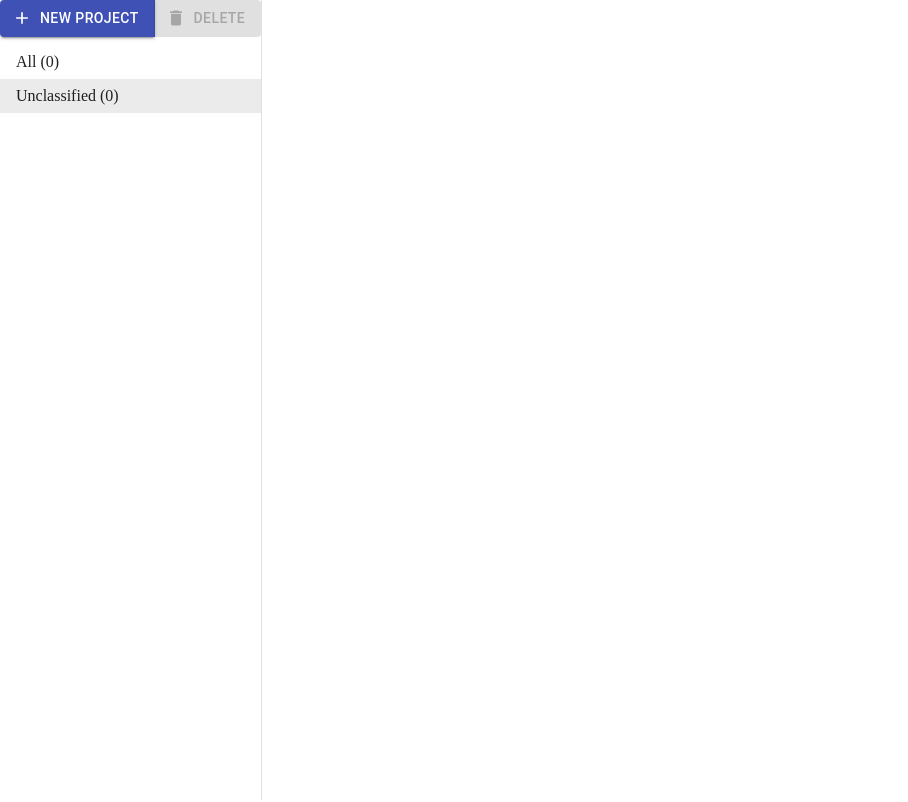
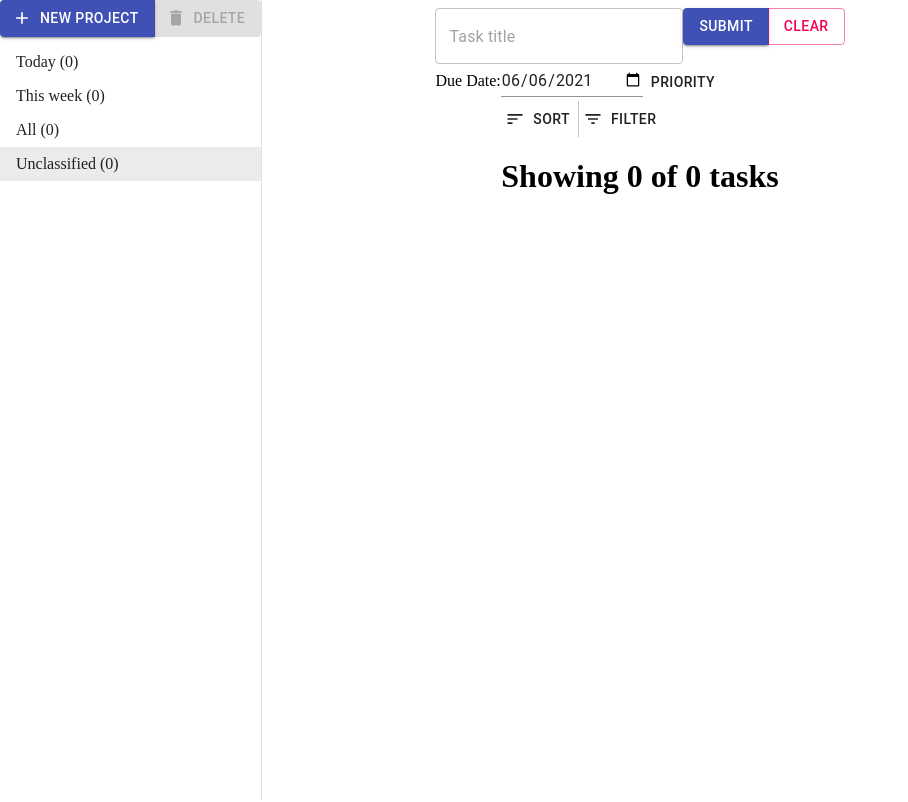
Before and after one commit to arkch99/task-app, a React (Create React App) app: page / in a window 1280 px wide. Shown: the top 802 px of the page, without its empty margins (0-908 px from the left). Built offline with nearby package versions, Linux system fonts and the light colour scheme.

Commit message:
Add preset projects for today and week

```diff
--- a/package.json
+++ b/package.json
@@ -8,6 +8,7 @@
     "@testing-library/jest-dom": "^5.12.0",
     "@testing-library/react": "^11.2.7",
     "@testing-library/user-event": "^12.8.3",
+    "date-fns": "^2.22.1",
     "react": "^17.0.2",
     "react-dom": "^17.0.2",
     "react-scripts": "4.0.3",
--- a/src/App.js
+++ b/src/App.js
@@ -4,7 +4,7 @@ import ProjectPane from "./components/ProjectPane";
 
 import "./index.css";
 
-import Container from '@material-ui/core/Container';
+// import Container from '@material-ui/core/Container';
 import Drawer from '@material-ui/core/Drawer';
 import Input from '@material-ui/core/Input';
 import Button from '@material-ui/core/Button';
@@ -15,12 +15,17 @@ import MenuItem from '@material-ui/core/MenuItem';
 import uniqid from 'uniqid';
 import { ButtonGroup } from "@material-ui/core";
 
+import {parseISO, isThisWeek, isToday } from "date-fns";
+
+
 class App extends Component {
 	constructor(){
 		super();
 		this.state = {
 			tasks: [],
 			projects:[
+				{id:"today",name:"Today"},
+				{id:"week",name:"This week"},
 				{id:"all", name:"All"},
 				{id:"default", name:"Unclassified"}],
 			selectedProj: "default",
@@ -74,8 +79,9 @@ class App extends Component {
 	}
 
 	handleSubmit(event){
+		const specialProjs = new Set(["all", "today", "week"]);
 		const ip = document.getElementById("task-field");
-		const projId = this.state.selectedProj === "all" ? "default" : this.state.selectedProj;//document.getElementById("proj-sel-menu").value;
+		const projId = specialProjs.has(this.state.selectedProj) ? "default" : this.state.selectedProj;//document.getElementById("proj-sel-menu").value;
 		const dueDate = document.getElementById("task-submit-date").value;
 		const newTask = {
 			id:uniqid(),
@@ -102,8 +108,6 @@ class App extends Component {
 		const dateEle = document.getElementById(`${taskId}-date-edit`);
 
 		console.log(colour);
-		//console.log(typeof taskEle.contentEditable);
-		//console.log(taskEle.contentEditable);
 
 		if(this.state.editedTask !== "none"){ // if save button has been pressed
 			console.log(`Save pressed on ${taskId}`);
@@ -171,7 +175,7 @@ class App extends Component {
 		this.setState({
 			selectedProj: projId
 		});
-		if(projId === "default" || projId === "all"){ // prevent deletion of unclassified and all
+		if(projId === "default" || projId === "all" || projId === "today" || projId === "week"){ // prevent deletion of unclassified and all
 			this.setState({
 				delEnabled: false
 			});
@@ -291,11 +295,16 @@ class App extends Component {
 	}
 
 	render(){
+
 		let tasksInProject = this.state.tasks;
 		let projName = "all";
-		const today = new Date().toISOString().slice(0, 10);
+		let nTaskMap = new Map();
+
+		const specialProjs = new Set(["all", "today", "week"]);
+
 		const colourAnchor = <Button onClick={this.handleColourMenu}>Priority</Button>;
 		const colours = ["red", "yellow", "green"];
+
 		const colourCodes = {
 			red: "#ff5252",
 			yellow: "#fff176",
@@ -306,6 +315,7 @@ class App extends Component {
 			yellow: "Medium",
 			green: "Low"
 		};
+
 		const colourItems = colours.map(colour =>(
 			<MenuItem
 				key={colour}
@@ -319,17 +329,48 @@ class App extends Component {
 		));
 
 		if(this.state.selectedProj !== "all"){
-			tasksInProject = this.state.tasks.filter(task => {return task.projectId === this.state.selectedProj});
-			projName = this.state.projects.find(proj => proj.id === this.state.selectedProj).name;
+			if(!specialProjs.has(this.state.selectedProj)){//this.state.selectedProj !== "all"){
+				tasksInProject = this.state.tasks.filter(task => {return task.projectId === this.state.selectedProj});
+				projName = this.state.projects.find(proj => proj.id === this.state.selectedProj).name;
+			}
+			else{
+				if(this.state.selectedProj === "today"){
+					tasksInProject = this.state.tasks.filter(task => {console.log(`parsed date: ${parseISO(task.dueDate)}`); return isToday(parseISO(task.dueDate))});
+
+				}
+
+				else{
+					tasksInProject = this.state.tasks.filter(task => isThisWeek(parseISO(task.dueDate)));
+				}
+			}
 		}
+
+		this.state.projects.forEach(project => {
+			if(project.id === "all"){
+				nTaskMap.set(project.id, this.state.tasks.length);
+			}
+			else if(!specialProjs.has(project.id)){//project.id !== "today" && project.id !== "week"){
+				nTaskMap.set(project.id, this.state.tasks.filter(task => task.projectId === project.id).length);
+			}
+			else{ // today and week
+				if(project.id === "today")
+				{
+					nTaskMap.set("today", this.state.tasks.filter(task => isToday(parseISO(task.dueDate))).length);
+				}
+				else{
+					nTaskMap.set("week", this.state.tasks.filter(task => isThisWeek(parseISO(task.dueDate))).length);
+				}
+			}
+		});
 
 		return (
 		<div className="App">
-			<div className="side-pane-wrapper">
+			{/* <div className="side-pane-wrapper"> */}
 				<Drawer variant="permanent" open={true}>
 					<ProjectPane
 						projects={this.state.projects}
-						tasks={this.state.tasks}
+						//tasks={this.state.tasks}
+						nTaskMap={nTaskMap}
 						selectedProj={this.state.selectedProj}
 						projSelHandler={this.handleProjSel}
 						newprojhandler={this.handleNewProj}
@@ -342,9 +383,10 @@ class App extends Component {
 						cancelHandler = {this.handleCancel}
 					/>
 				</Drawer>
-			</div>
-			<Container>
-				<div className="content">
+			{/* </div> */}
+			<div className="content">
+			{/* <Container> */}
+
 					<form onSubmit={this.handleSubmit}>
 						<span id="input-field">
 							<TextField
@@ -382,10 +424,9 @@ class App extends Component {
 							<Input
 								type="date"
 								name="task-submit-date"
-								defaultValue={today}
+								defaultValue={(new Date()).toISOString().slice(0, 10)}
 								id="task-submit-date"
 								color="secondary"
-								required={true}
 							/>
 							{colourAnchor}
 							<Menu
@@ -407,12 +448,13 @@ class App extends Component {
 						delhandler={this.handleDelete}
 						edithandler={this.handleTaskEdit}
 						checkhandler={this.handleCheck}
-						defaultValue={today}
+						defaultValue={(new Date()).toISOString()}
 						projEditHandler={this.handleTaskProjChange}
 						cancelHandler={this.handleCancel}
 					/>
-				</div>
-			</Container>
+
+			{/* </Container>	 */}
+		</div>
 		</div>
 		);
   	}
--- a/src/components/ProjectItem.js
+++ b/src/components/ProjectItem.js
@@ -21,6 +21,7 @@ class ProjectItem extends Component{
 	render(){
 		const editDisplay = this.props.edit ? "block" : "none";
 		const nameDisplay = !this.props.edit ? "block" : "none";
+		const uneditableProjs = new Set(["all", "default","today", "week"]);
 		return (
 		<ListItem
 			key={this.props.project.id}
@@ -43,7 +44,7 @@ class ProjectItem extends Component{
 					value={this.props.project.id}
 					className="proj-edit-btn"
 					onClick={this.props.edithandler}
-					style={{display:((this.props.project.id === "default" || this.props.project.id === "all")? "none":"block")}}
+					style={{display:uneditableProjs.has(this.props.project.id) ? "none" : "block"}}
 				>
 						{!this.props.edit ? <EditIcon/> : <SaveIcon/>}
 				</IconButton>
--- a/src/components/ProjectPane.js
+++ b/src/components/ProjectPane.js
@@ -29,7 +29,7 @@ class ProjectPane extends Component {
 		const projList = this.props.projects.map((project) => <ProjectItem
 			key={project.id}
 			project={project}
-			nTasks={project.id === "all" ? this.props.tasks.length :this.props.tasks.filter(task => task.projectId === project.id).length}
+			nTasks={this.props.nTaskMap.get(project.id)}
 			projSelHandler={this.props.projSelHandler}
 			edithandler={this.props.projEditHandler}
 			isSelected={this.props.selectedProj === project.id}
```
Also changed, not shown: 1 other file (tests, documents, lock files or other folders).
